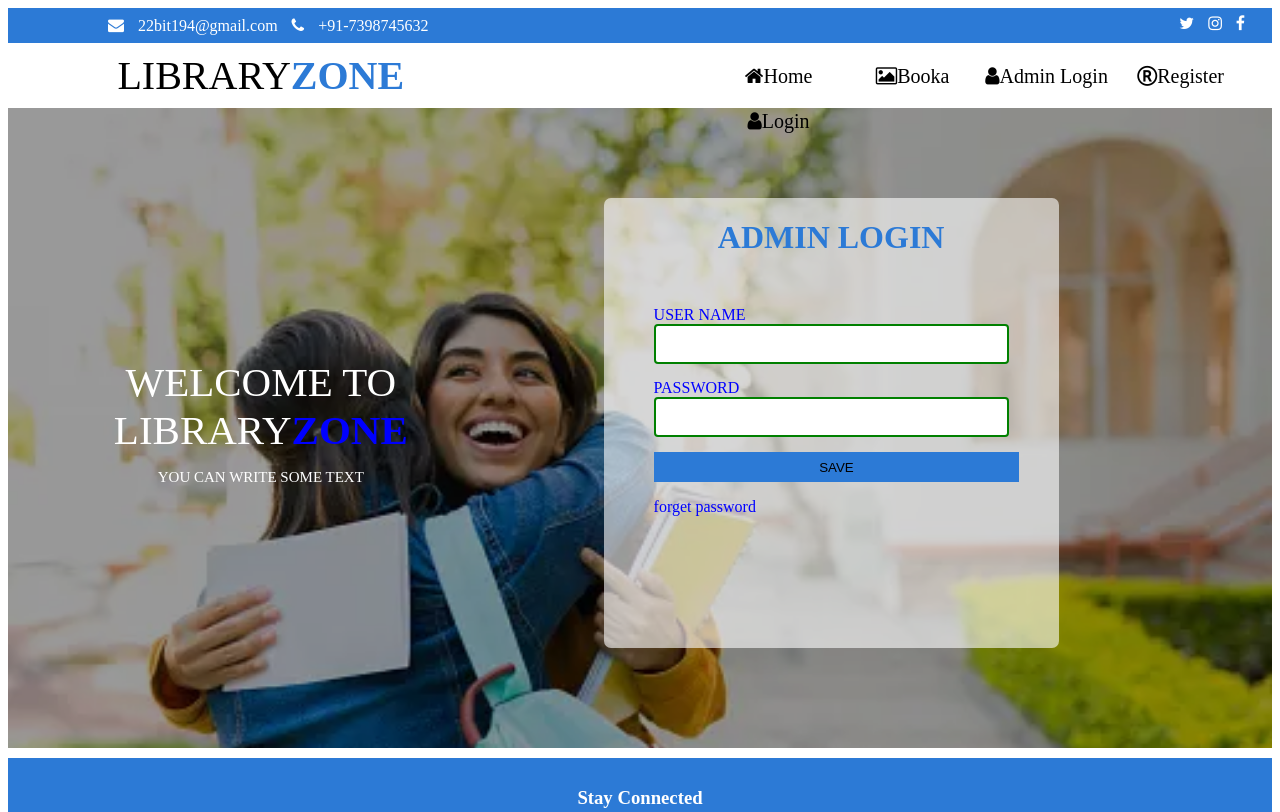
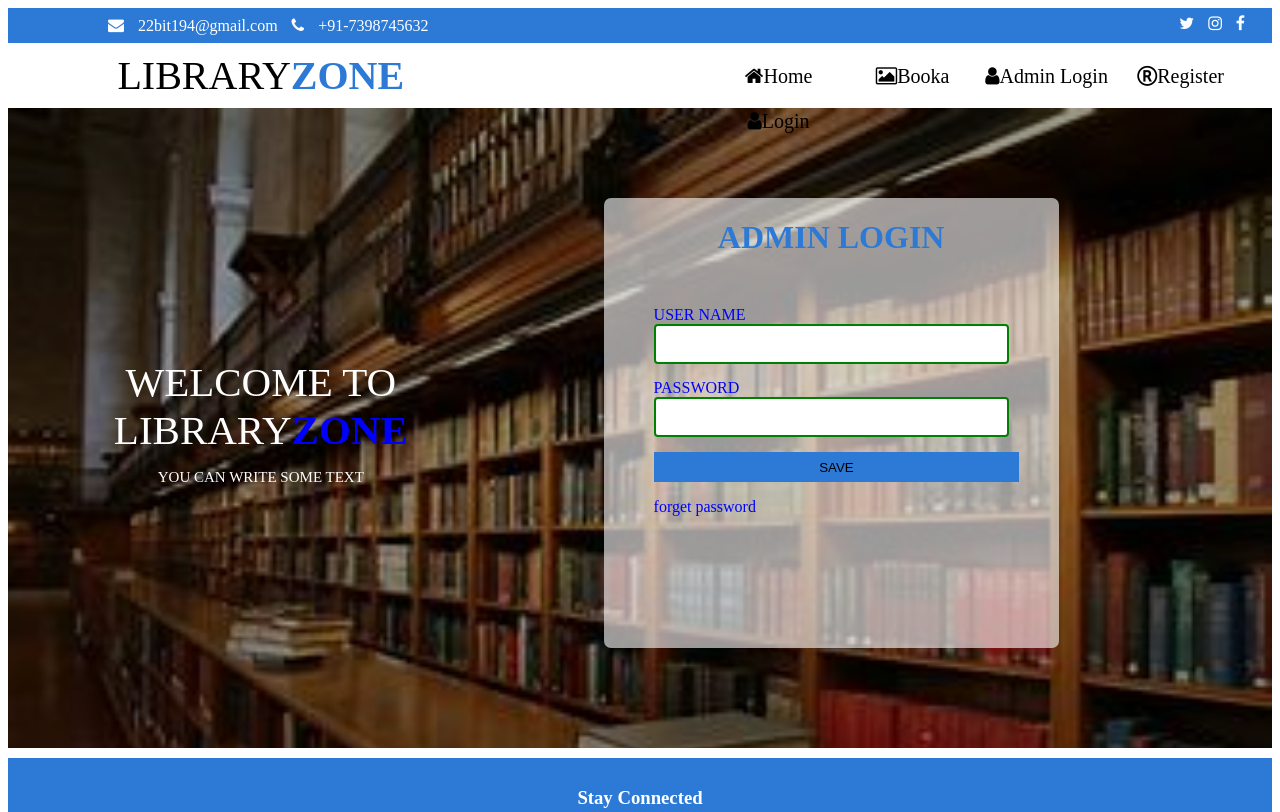
Before and after one commit to Kala04/Web_lib, a plain HTML site: page Admin.html in a window 1280 px wide. Shown: the top 812 px of the page. Drawn offline with Linux system fonts and the light colour scheme.

Commit message:
Update Admin.html

```diff
--- a/Admin.html
+++ b/Admin.html
@@ -72,7 +72,7 @@ border-radius: 3px;
 #slider{
 height:640px;
 width: 100%;
-background:url(nature.webp);
+background:url(nature.jpg);
 background-size: cover;
 background-attachment: fixed;
 /* animation-name:slider;
```
